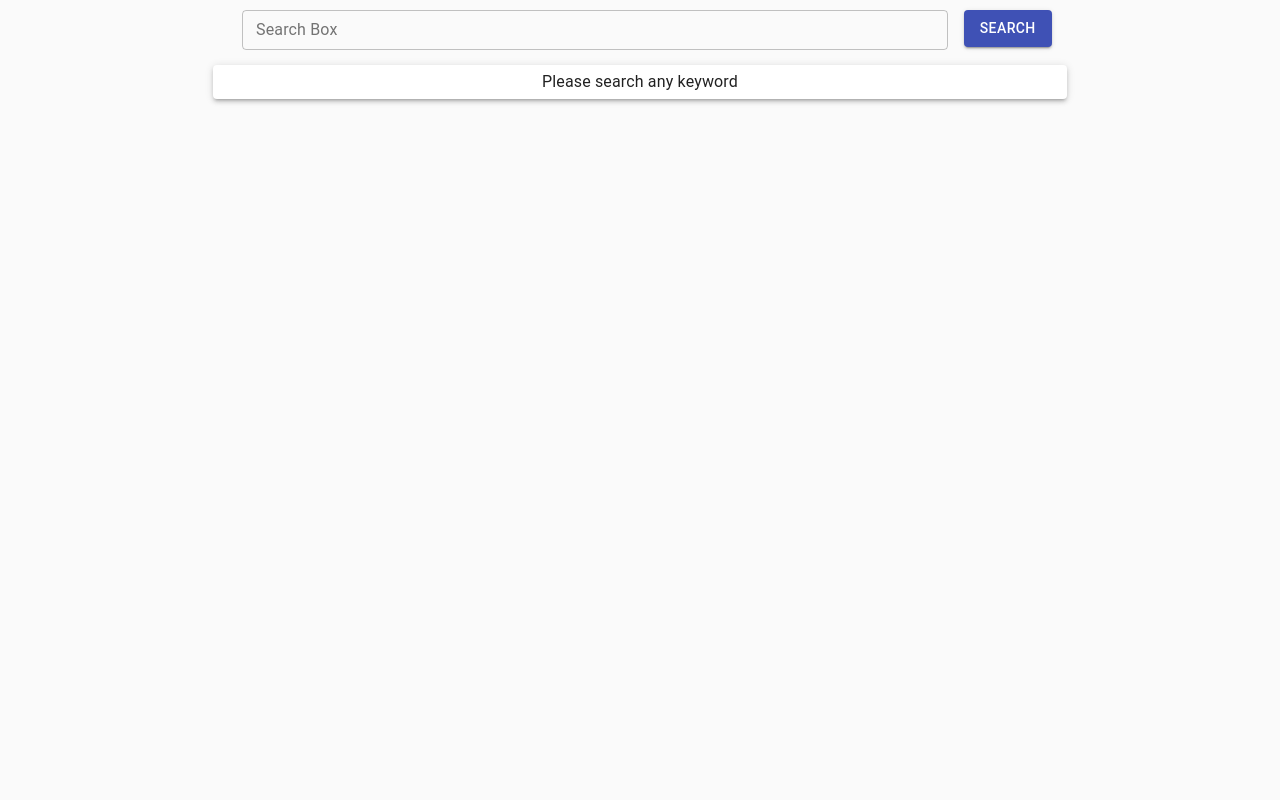
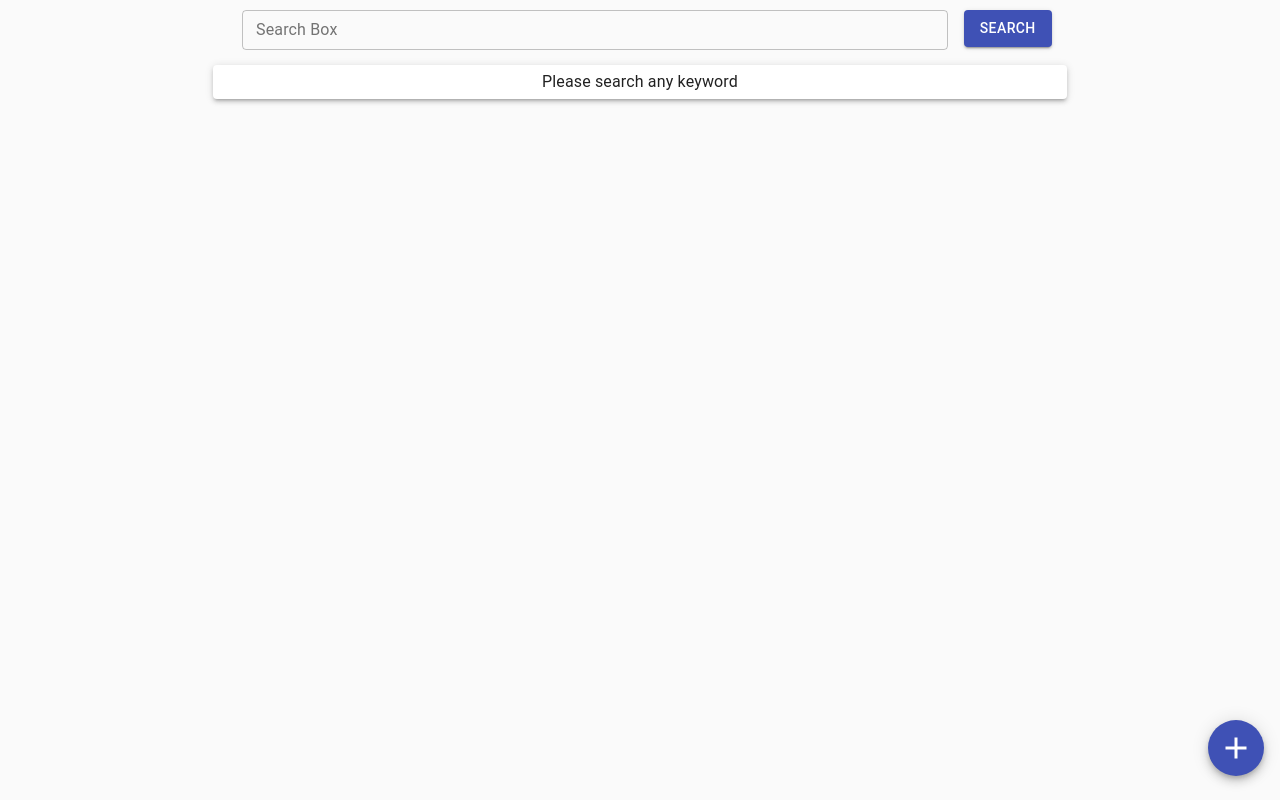
Before and after one commit to microStationCorp/abbr-client, a React (Create React App) app: page / in a window 1280 px wide. Built offline with nearby package versions, Linux system fonts and the light colour scheme.

Commit message:
floating button added no function added of floating button

```diff
--- a/package.json
+++ b/package.json
@@ -5,6 +5,8 @@
   "homepage": "https://microstationcorp.github.io/abbr-client/",
   "dependencies": {
     "@material-ui/core": "^4.11.2",
+    "@mdi/js": "^5.9.55",
+    "@mdi/react": "^1.4.0",
     "@testing-library/jest-dom": "^5.11.4",
     "@testing-library/react": "^11.1.0",
     "@testing-library/user-event": "^12.1.10",
--- a/src/App.js
+++ b/src/App.js
@@ -1,10 +1,21 @@
 import SearchForm from "./components/SearchForm";
-import { Grid, CssBaseline } from "@material-ui/core";
+import { Grid, CssBaseline, Fab, makeStyles } from "@material-ui/core";
 import ResultData from "./components/ResultData";
 import { Provider } from "react-redux";
 import store from "./redux/store";
+import { mdiPlus } from "@mdi/js";
+import { Icon } from "@mdi/react";
+
+const useStyles = makeStyles((theme) => ({
+  fab: {
+    position: "absolute",
+    bottom: theme.spacing(3),
+    right: theme.spacing(2),
+  },
+}));
 
 function App() {
+  const classes = useStyles();
   return (
     <>
       <Provider store={store}>
@@ -13,6 +24,14 @@ function App() {
           <SearchForm />
           <ResultData />
         </Grid>
+        <Fab
+          size="large"
+          aria-label="add new"
+          color="primary"
+          className={classes.fab}
+        >
+          <Icon path={mdiPlus} size={1.5} title="Add" />
+        </Fab>
       </Provider>
     </>
   );
--- a/src/redux/store.js
+++ b/src/redux/store.js
@@ -7,8 +7,8 @@ const middleware = [thunk];
 const store = createStore(
   abbrReducer,
   compose(
-    applyMiddleware(...middleware)
-    // window.__REDUX_DEVTOOLS_EXTENSION__ && window.__REDUX_DEVTOOLS_EXTENSION__()
+    applyMiddleware(...middleware),
+    window.__REDUX_DEVTOOLS_EXTENSION__ && window.__REDUX_DEVTOOLS_EXTENSION__()
   )
 );
 
```
Also changed, not shown: 2 other files (tests, documents, lock files or other folders).
